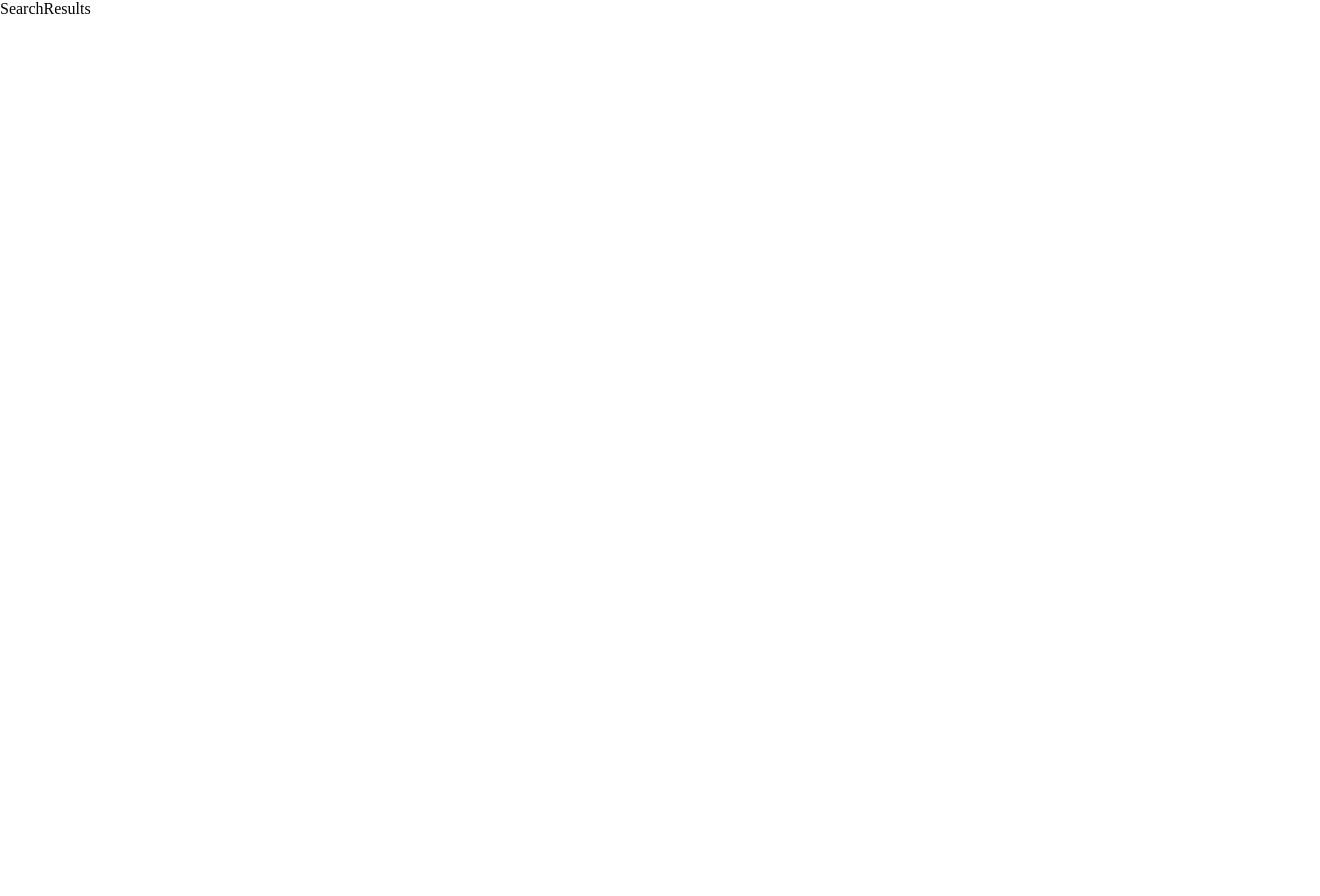
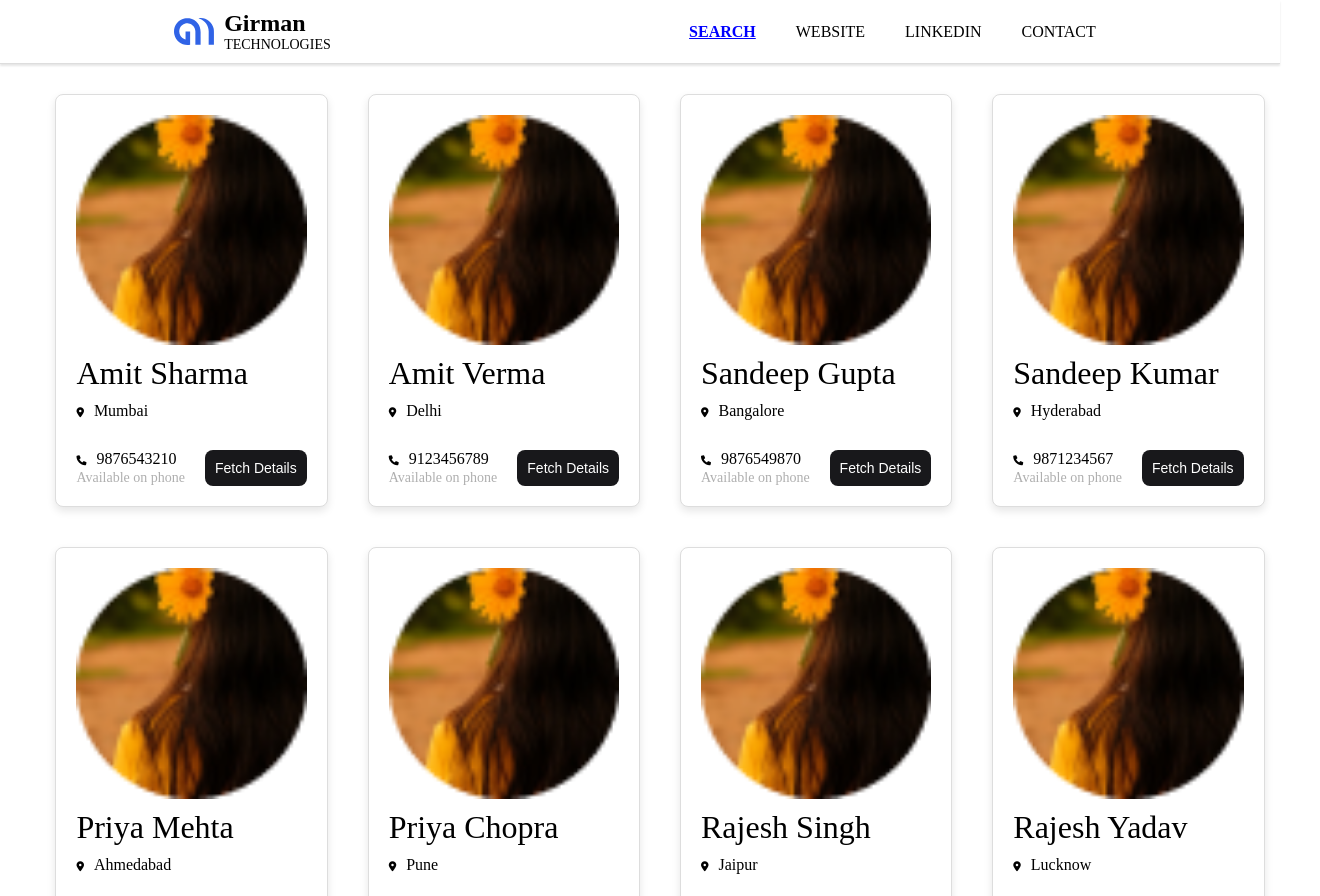
Before and after one commit to shaktawat19/fullstack-web-app, a React (Vite) app in the folder client/: page /search in a window 1280 px wide. Shown: the top 896 px of the page, 1320 px wide, since content can reach past the window. Before the commit the page ends 800 px from the top, so only its background shows below. Built offline with nearby package versions, Linux system fonts and the light colour scheme.

Commit message:
SearchResults Page list & Modal

```diff
--- a/client/src/components/navbar/Navbar.css
+++ b/client/src/components/navbar/Navbar.css
@@ -92,6 +92,7 @@
     border: 1px solid #000;
     border-radius: 5px;
     background-color: #fff;
+    z-index: 100;
   }
   .nav-links.open {
     display: flex; /* Show the dropdown menu when open */
--- a/client/src/pages/home/Home.css
+++ b/client/src/pages/home/Home.css
@@ -1,11 +1,3 @@
-html,
-body {
-  margin: 0;
-  padding: 0;
-  height: 100%;
-  overflow: hidden;
-}
-
 .mid-section {
   width: 100%;
   display: flex;
@@ -14,10 +6,9 @@ body {
   gap: 20px;
   align-items: center;
   position: relative;
-  min-height: 100vh;
+  min-height: 90vh;
   background: linear-gradient(to bottom, white, rgba(135, 206, 235, 0.7)),
     url("/bgImage.png") no-repeat center center/cover;
-  overflow: hidden;
 }
 
 .home-logo-container {
--- a/client/src/pages/searchResults/SearchResults.css
+++ b/client/src/pages/searchResults/SearchResults.css
@@ -0,0 +1,118 @@
+/* SearchResults.css */
+.search-results {
+    width: 100%;
+    padding: 20px;
+    position: relative;
+  }
+
+  .card-container {
+    display: flex;
+    flex-wrap: wrap;
+    gap: 20px;
+    justify-content: center;
+  }
+
+  .user-card {
+    /* width: 340px; */
+    margin: 10px;
+    border: 1px solid #ddd;
+    border-radius: 8px;
+    background-color: #fff;
+    padding: 20px;
+    box-shadow: 0 4px 8px rgba(0, 0, 0, 0.1);
+  }
+
+  .user-card img {
+    width: 100%;
+    height: auto;
+    /* border-radius: 50%; */
+  }
+
+  .user-card .available {
+    font-size: 14px;
+    color: #afafaf;
+  }
+
+  .user-card button {
+    margin-top: 10px;
+    padding: 10px 10px;
+    background-color: #18181b;
+    color: white;
+    border: none;
+    cursor: pointer;
+    font-size: 14px;
+    border-radius: 8px;
+  }
+  .card-top {
+    display: flex;
+    flex-direction: column;
+    gap: 10px;
+  }
+  .card-top .name {
+    font-size: 32px;
+    color: #000;
+  }
+
+  .card-bottom {
+    padding-top: 20px;
+    display: flex;
+    gap: 20px;
+    /* justify-content: space-between; */
+  }
+  .card-bottom .details {
+    padding-top: 10px;
+  }
+  .contact-icon,
+  .location-icon {
+    font-size: 10px;
+    margin-right: 10px;
+  }
+
+  .modal {
+    position: fixed;
+    top: 0;
+    left: 0;
+    width: 100%;
+    height: 100%;
+    background: rgba(0, 0, 0, 0.5);
+    display: flex;
+    justify-content: center;
+    align-items: center;
+    z-index: 1000;
+  }
+
+  .modal-content {
+    background-color: white;
+    padding: 20px;
+    border-radius: 8px;
+    width: 300px;
+    text-align: left;
+    position: relative;
+  }
+
+  .close-button {
+    margin-top: 15px;
+    padding: 10px 20px;
+    background-color: #E4E4E7;
+    border: none;
+    border-radius: 5px;
+    cursor: pointer;
+    position: absolute;
+    right: 0;
+    bottom: 0;
+  }
+
+  .blur-background .card-container {
+    filter: opacity(.8);
+  }
+
+
+  .error-message {
+    color: red;
+    font-size: 18px;
+  }
+
+  .empty-state {
+    font-size: 18px;
+    text-align: center;
+  }
--- a/client/src/pages/searchResults/SearchResults.jsx
+++ b/client/src/pages/searchResults/SearchResults.jsx
@@ -1,9 +1,223 @@
-import React from 'react'
+import React, { useState, useEffect } from "react";
+import axios from "axios";
+import { useLocation } from "react-router-dom";
+import "./SearchResults.css";
+import Navbar from "../../components/navbar/Navbar";
+
+const data = [
+  {
+    first_name: "Amit",
+    last_name: "Sharma",
+    city: "Mumbai",
+    contact_number: "9876543210",
+  },
+  {
+    first_name: "Amit",
+    last_name: "Verma",
+    city: "Delhi",
+    contact_number: "9123456789",
+  },
+  {
+    first_name: "Sandeep",
+    last_name: "Gupta",
+    city: "Bangalore",
+    contact_number: "9876549870",
+  },
+  {
+    first_name: "Sandeep",
+    last_name: "Kumar",
+    city: "Hyderabad",
+    contact_number: "9871234567",
+  },
+  {
+    first_name: "Priya",
+    last_name: "Mehta",
+    city: "Ahmedabad",
+    contact_number: "9874561230",
+  },
+  {
+    first_name: "Priya",
+    last_name: "Chopra",
+    city: "Pune",
+    contact_number: "9112345678",
+  },
+  {
+    first_name: "Rajesh",
+    last_name: "Singh",
+    city: "Jaipur",
+    contact_number: "9907654321",
+  },
+  {
+    first_name: "Rajesh",
+    last_name: "Yadav",
+    city: "Lucknow",
+    contact_number: "9812345678",
+  },
+  {
+    first_name: "Ankita",
+    last_name: "Patel",
+    city: "Surat",
+    contact_number: "9123459876",
+  },
+  {
+    first_name: "Ankita",
+    last_name: "Jain",
+    city: "Chennai",
+    contact_number: "9812341234",
+  },
+  {
+    first_name: "Saurabh",
+    last_name: "Shah",
+    city: "Mumbai",
+    contact_number: "9876541222",
+  },
+  {
+    first_name: "Vikas",
+    last_name: "Agarwal",
+    city: "Delhi",
+    contact_number: "9901234567",
+  },
+  {
+    first_name: "Vikram",
+    last_name: "Rao",
+    city: "Bangalore",
+    contact_number: "9123456543",
+  },
+  {
+    first_name: "Sunil",
+    last_name: "Mishra",
+    city: "Kolkata",
+    contact_number: "9123453212",
+  },
+  {
+    first_name: "Sunita",
+    last_name: "Joshi",
+    city: "Pune",
+    contact_number: "9876547890",
+  },
+  {
+    first_name: "Suresh",
+    last_name: "Nair",
+    city: "Hyderabad",
+    contact_number: "9909876543",
+  },
+];
 
 const SearchResults = () => {
+  const [filteredUsers, setFilteredUsers] = useState(data || []);
+  const [loading, setLoading] = useState(false);
+  const [error, setError] = useState("");
+  const location = useLocation(); // Get the current location (URL)
+  const queryParams = new URLSearchParams(location.search);
+  const searchTerm = queryParams.get("q"); // Get the search query parameter
+  const [showModal, setShowModal] = useState(false);
+  const [selectedUser, setSelectedUser] = useState(null);
+
+  useEffect(() => {
+    if (searchTerm) {
+      fetchSearchResults(searchTerm);
+    }
+  }, [searchTerm]);
+
+  const fetchSearchResults = async (term) => {
+    setLoading(true);
+    setError("");
+    try {
+      const response = await axios.get(
+        `http://localhost:8000/api/search/?q=${term}`
+      );
+      setFilteredUsers(response.data);
+    } catch (err) {
+      setError("No results found or error occurred.");
+      setFilteredUsers([]);
+    } finally {
+      setLoading(false);
+    }
+  };
+
+  const handleFetchDetails = (user) => {
+    setSelectedUser(user);
+    setShowModal(true);
+  };
+
+  const handleCloseModal = () => {
+    setShowModal(false);
+    setSelectedUser(null);
+  };
+
   return (
-    <div>SearchResults</div>
-  )
-}
+    <>
+      <Navbar showNavLinks={false} />
 
-export default SearchResults
+      <div className={`search-results ${showModal ? "blur-background" : ""}`}>
+        {loading && <p>Loading...</p>}
+        {error && <p>{error}</p>}
+        {filteredUsers.length === 0 && !loading ? (
+          <div className="empty-state">No results found</div>
+        ) : (
+          <div className="card-container">
+            {filteredUsers.map((user, idx) => (
+              <div key={idx} className="user-card">
+                <div className="card-top">
+                  <img src={"ellipseImg.png"} alt={`${user.first_name}`} />
+                  <span className="name">{`${user.first_name} ${user.last_name}`}</span>
+                  <span>
+                    <i className="fas fa-map-marker-alt location-icon"></i>
+                    <span>{user.city}</span>
+                  </span>
+                </div>
+
+                <div className="card-bottom">
+                  <div className="details">
+                    <i className="fas fa-phone contact-icon"></i>
+                    <span>{user.contact_number}</span> <br />
+                    <span className="available">Available on phone</span>
+                  </div>
+
+                  <div className="fetch-btn-container">
+                    <button onClick={() => handleFetchDetails(user)}>
+                      Fetch Details
+                    </button>
+                  </div>
+                </div>
+              </div>
+            ))}
+          </div>
+        )}
+
+        {/* Modal */}
+        {showModal && selectedUser && (
+          <div className="modal">
+            <div className="modal-content">
+              <h2>Fetch Details</h2>
+              <p>Here are the details of the following employee.</p>
+              <p>
+                <strong>Name:</strong> {selectedUser.first_name}{" "}
+                {selectedUser.last_name}
+              </p>
+              <p>
+                <strong>Location:</strong> {selectedUser.city}
+              </p>
+              <p>
+                <strong>Contact Number:</strong> {selectedUser.contact_number}
+              </p>
+              <p>
+                <strong>Profile Image:</strong>
+              </p>
+              <img
+                src="popupImg.png"
+                alt="Profile"
+                style={{ width: "100px", height: "100px" }}
+              />
+              <button onClick={handleCloseModal} className="close-button">
+                Close
+              </button>
+            </div>
+          </div>
+        )}
+      </div>
+    </>
+  );
+};
+
+export default SearchResults;
```
Also changed, not shown: client/public/ellipseImg.png (renamed from client/public/Ellipse 2.png), client/public/popupImg.png (added).
